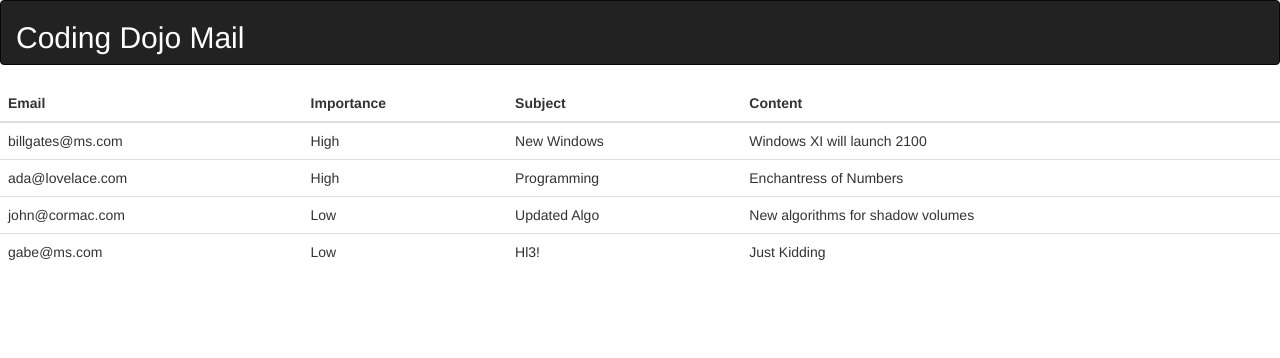
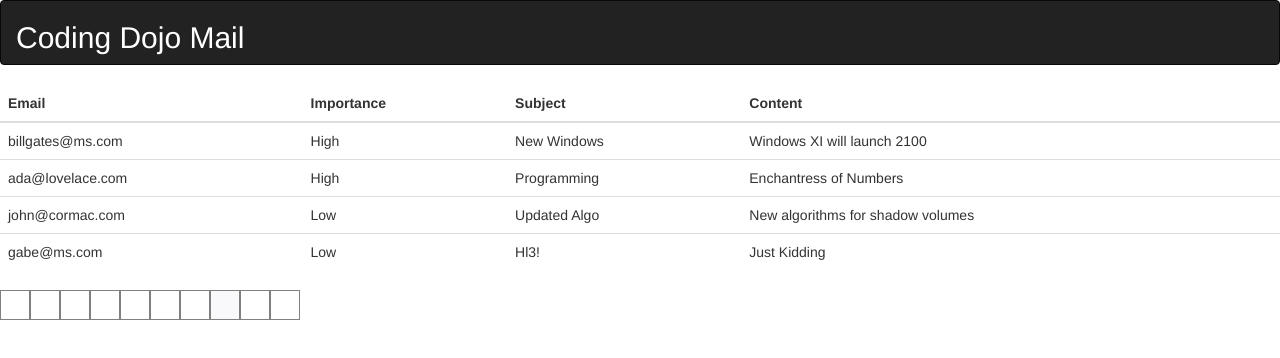
Before and after one commit to codingdojo-dkitzmiller/dojomail, an Angular app: page / in a window 1280 px wide. Shown: the top 358 px of the page. Built offline with nearby package versions, Linux system fonts and the light colour scheme.

Commit message:
retro barcode generator

```diff
--- a/src/app/app.component.html
+++ b/src/app/app.component.html
@@ -1 +1,3 @@
 <app-dojomail></app-dojomail>
+
+<app-retro-barcode-generator></app-retro-barcode-generator>
--- /dev/null
+++ b/src/app/retro-barcode-generator/retro-barcode-generator.component.css
@@ -0,0 +1,8 @@
+.colorblock {
+    width: 30px;
+    height: 30px;
+    margin: 0px;
+    padding: 0px;
+    display: inline-block;
+    border: 1px solid grey;
+}
--- /dev/null
+++ b/src/app/retro-barcode-generator/retro-barcode-generator.component.html
@@ -0,0 +1 @@
+<div *ngFor="let bgcolor of colors" class='colorblock' [style.background-color]="bgcolor"></div>
--- /dev/null
+++ b/src/app/retro-barcode-generator/retro-barcode-generator.component.ts
@@ -0,0 +1,23 @@
+import { Component, OnInit } from '@angular/core';
+import {RandomColorsService} from '../service/random-colors.service';
+
+@Component({
+  selector: 'app-retro-barcode-generator',
+  templateUrl: './retro-barcode-generator.component.html',
+  styleUrls: ['./retro-barcode-generator.component.css']
+})
+export class RetroBarcodeGeneratorComponent implements OnInit {
+
+  colors: Array<string> = [];
+
+  constructor(private randomColors: RandomColorsService) { }
+
+  ngOnInit() {
+    this.colors = this.randomColors.getArrayOfColors();
+  }
+
+  refresh() {
+
+  }
+
+}
--- /dev/null
+++ b/src/app/service/random-colors.service.ts
@@ -0,0 +1,25 @@
+import { Injectable } from '@angular/core';
+
+@Injectable()
+export class RandomColorsService {
+
+  constructor() { }
+
+  getArrayOfColors(numColors: number = 10) {
+        const colors = [];
+        for (let n = 0; n < numColors; n++) {
+            colors.push(this.getColor());
+        }
+        return colors;
+  }
+
+  private getColor(): string {
+      return `#${this.getRandomColor()}${this.getRandomColor()}${this.getRandomColor()}`;
+
+  }
+
+  private getRandomColor(): string {
+      return parseInt((Math.random() * 255 + 1).toString(), 16).toString();
+  }
+
+}
```
Also changed, not shown: src/app/app.module.ts (+5 -2 lines), 2 other files (tests, documents, lock files or other folders).
